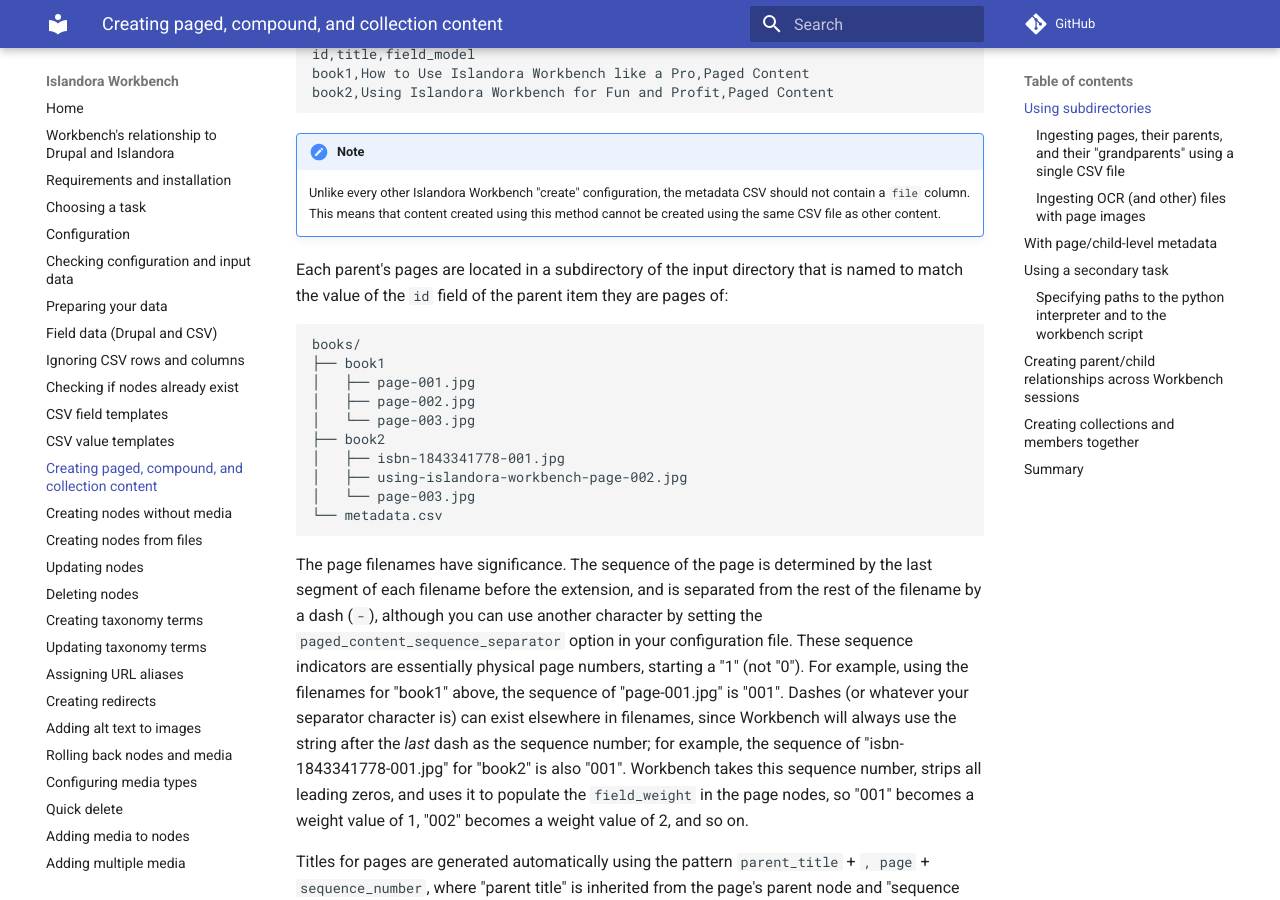
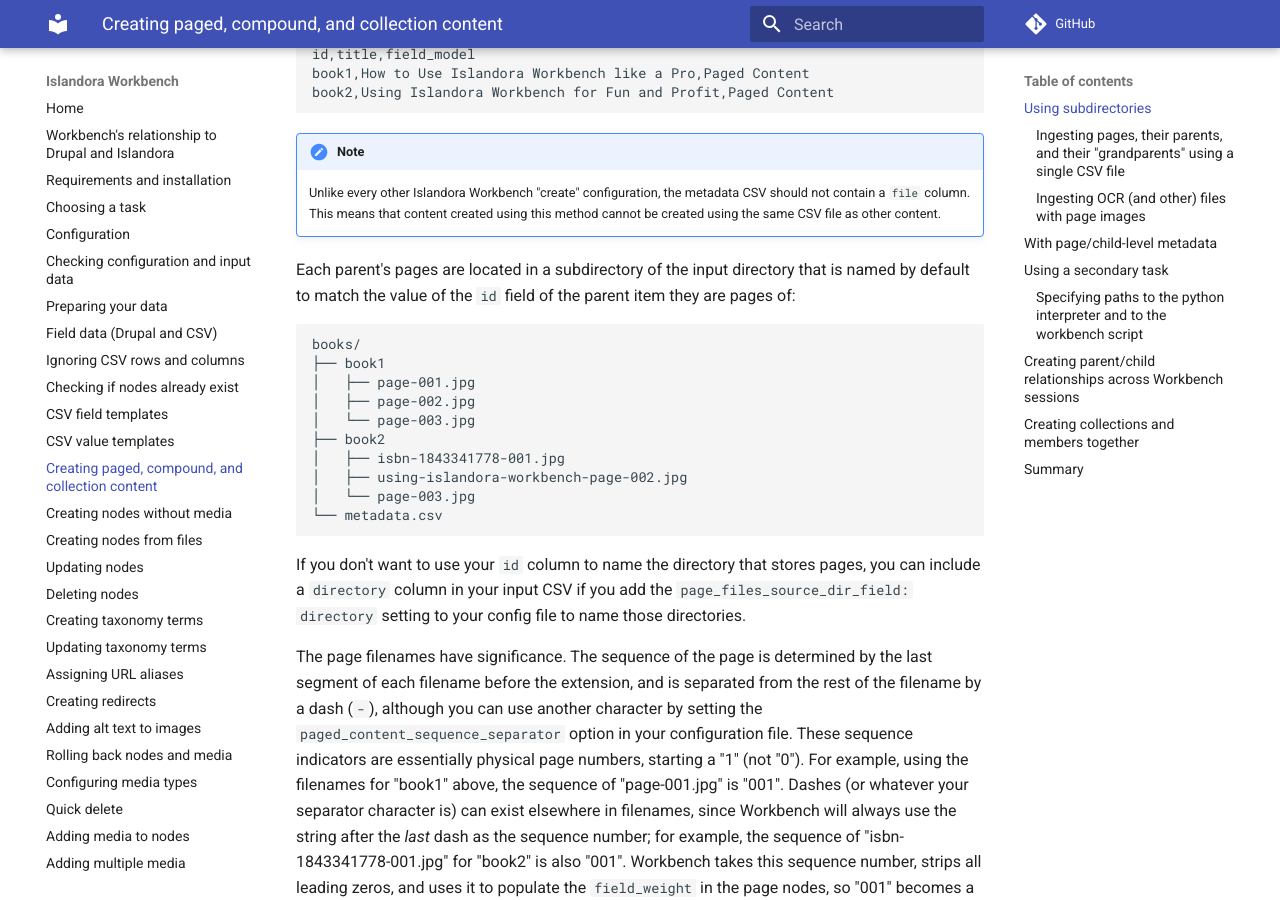
Before and after one commit to mjordan/islandora_workbench_docs, an MkDocs documentation site: the page built from docs/paged_and_compound.md, in a window 1280 px wide and 900 px high, scrolled down 701 px. Built offline with MkDocs 1.6.1 and Material for MkDocs 9.7.7, drawn with Linux system fonts in a browser that asks for light colours; comment, search, counter and statistics services are not loaded; some of the changed text lies outside the part shown.

Commit message:
Updates for the new page_files_source_dir_field config setting.

````diff
--- a/docs/paged_and_compound.md
+++ b/docs/paged_and_compound.md
@@ -20,7 +20,7 @@
 !!! note
     Unlike every other Islandora Workbench "create" configuration, the metadata CSV should not contain a `file` column. This means that content created using this method cannot be created using the same CSV file as other content.
 
-Each parent's pages are located in a subdirectory of the input directory that is named to match the value of the `id` field of the parent item they are pages of:
+Each parent's pages are located in a subdirectory of the input directory that is named by default to match the value of the `id` field of the parent item they are pages of:
 
 ```text
 books/
@@ -34,6 +34,8 @@
 │   └── page-003.jpg
 └── metadata.csv
 ```
+
+If you don't want to use your `id` column to name the directory that stores pages, you can include a `directory` column in your input CSV if you add the `page_files_source_dir_field: directory` setting to your config file to name those directories.
 
 The page filenames have significance. The sequence of the page is determined by the last segment of each filename before the extension, and is separated from the rest of the filename by a dash (`-`), although you can use another character by setting the `paged_content_sequence_separator` option in your configuration file. These sequence indicators are essentially physical page numbers, starting a "1" (not "0"). For example, using the filenames for "book1" above, the sequence of "page-001.jpg" is "001". Dashes (or whatever your separator character is) can exist elsewhere in filenames, since Workbench will always use the string after the *last* dash as the sequence number; for example, the sequence of "isbn-1843341778-001.jpg" for "book2" is also "001". Workbench takes this sequence number, strips all leading zeros, and uses it to populate the `field_weight` in the page nodes, so "001" becomes a weight value of 1, "002" becomes a weight value of 2, and so on.
 
@@ -52,6 +54,7 @@
 * `id` can be defined as another field name using the `id_field` configuration option. If you do define a different ID field using the `id_field` option, creating the parent/paged item relationships will still work.
 * The Drupal content type for page nodes is inherited from the parent, unless you specify a different content type in the `paged_content_page_content_type` setting in your configuration file.
 * If your page directories contain files other than page images, you need to include the `paged_content_image_file_extension` setting in your configuration. Otherwise, Workbench can't tell which files to create pages from.
+* If you don't want to use your `id` column to name the directories that contain each item's pages, you can include `page_files_source_dir_field: directory` to your config file and add a `directory` column to your input CSV to name the directories.
 
 #### Ingesting pages, their parents, and their "grandparents" using a single CSV file
 
````
Also changed, not shown: docs/changelog.md (+1 -0 lines), docs/configuration.md (+1 -0 lines).
